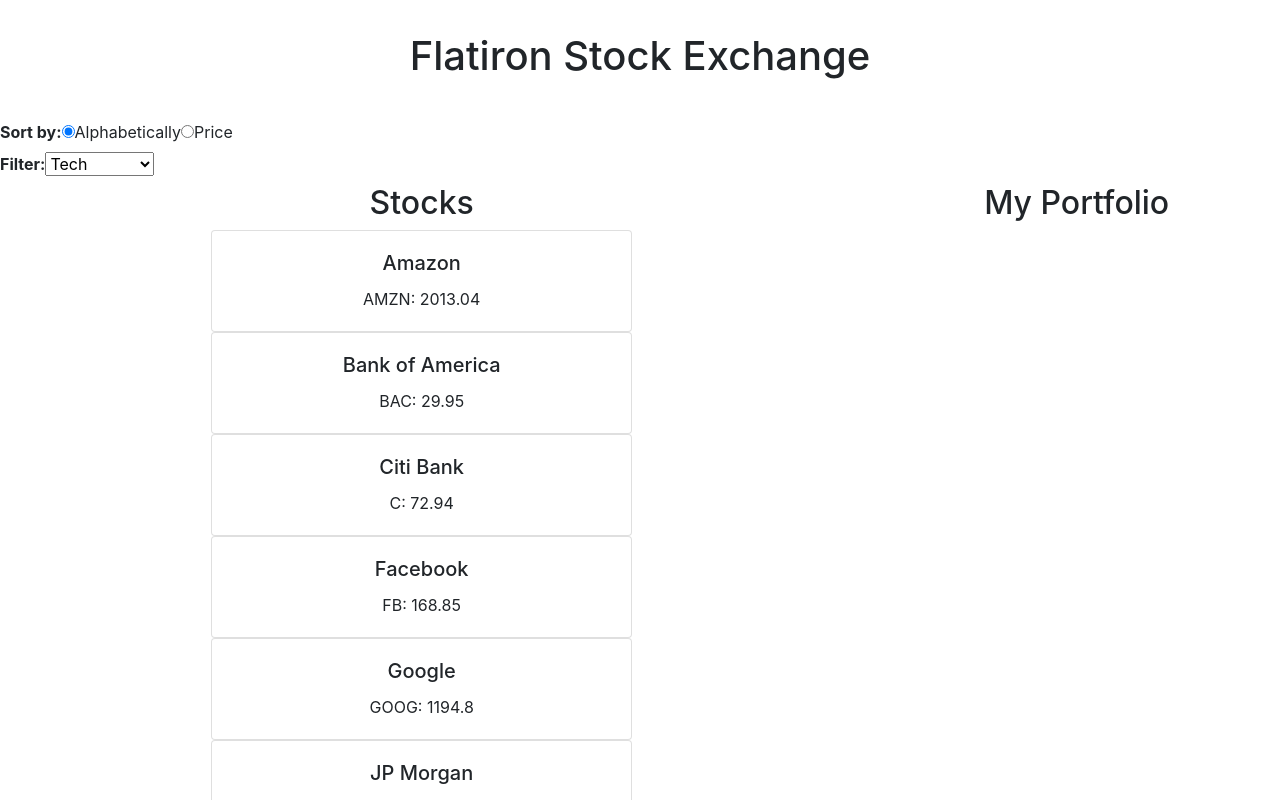
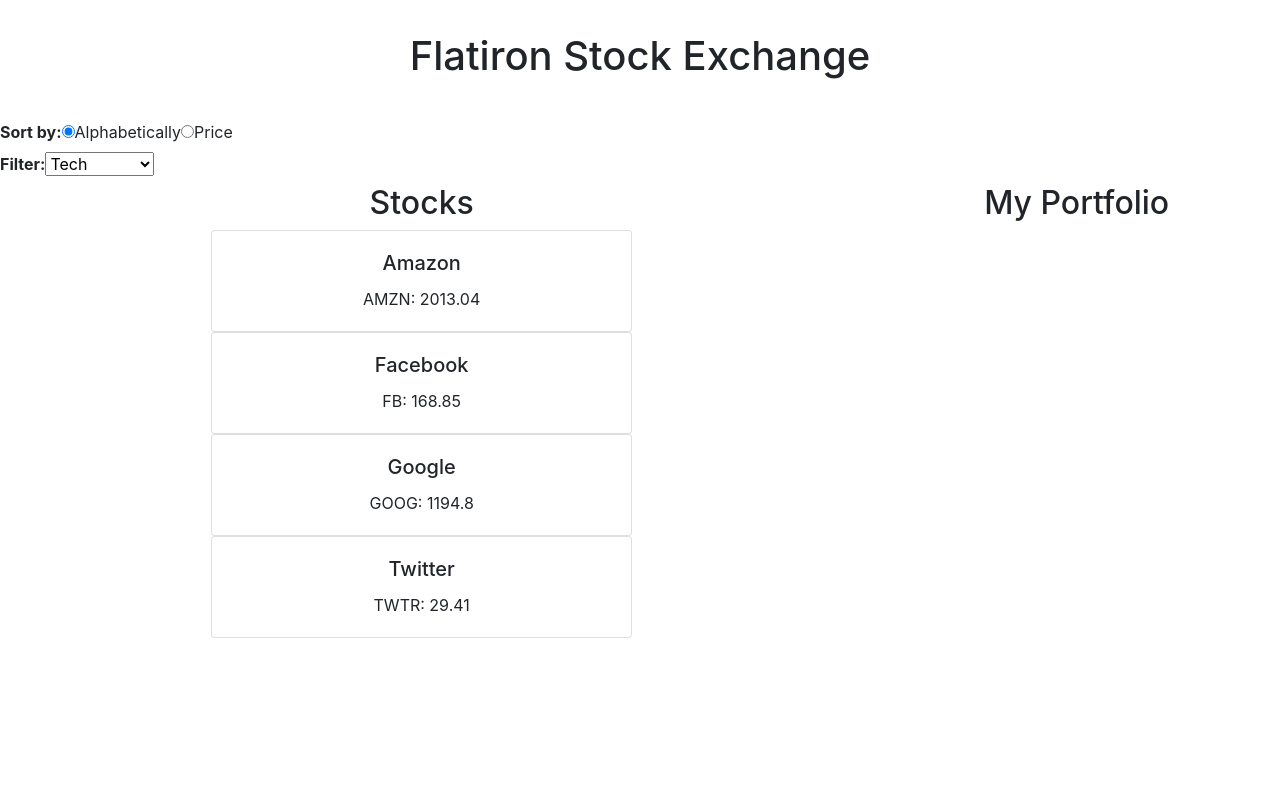
Before and after one commit to kogabe/west-se-042522-class-sessions, a React (Create React App) app in the folder 05-react-stocks/: page / in a window 1280 px wide. Shown: the top 800 px of the page. Built offline with nearby package versions, Linux system fonts and the light colour scheme; data requests are answered from the project's data file.

Commit message:
completes all deliverables 05

```diff
--- a/05-react-stocks/src/components/MainContainer.js
+++ b/05-react-stocks/src/components/MainContainer.js
@@ -8,6 +8,7 @@
   const [stocksArr, setStocksArr] = useState([])
   const [portfolio, setPortfolio] = useState([])
   const [sortBy, setSortBy] = useState("Alphabetically")
+  const [filterBy, setFilterBy] = useState("Tech")
 
   useEffect(() => {
     fetch("http://localhost:3001/stocks")
@@ -34,15 +35,20 @@
     }
   })
 
+  const filteredStocks = sortedStocks.filter(stock => stock.type === filterBy)
+
+
   return (
     <div>
       <SearchBar
         onChangeSort={setSortBy}
         sortBy={sortBy}
+        onChangeFilter={setFilterBy}
+        filterBy={filterBy}
       />
       <div className="row">
         <div className="col-8">
-          <StockContainer stocks={sortedStocks} onAddStock={addToPortfolio}/>
+          <StockContainer stocks={filteredStocks} onAddStock={addToPortfolio}/>
         </div>
         <div className="col-4">
           <PortfolioContainer stocks={portfolio} onRemoveStock={removeFromPortfolio}/>
--- a/05-react-stocks/src/components/SearchBar.js
+++ b/05-react-stocks/src/components/SearchBar.js
@@ -1,6 +1,6 @@
 import React from "react";
 
-function SearchBar({onChangeSort, sortBy}) {
+function SearchBar({onChangeSort, sortBy, onChangeFilter, filterBy}) {
   return (
     <div>
       <strong>Sort by:</strong>
@@ -27,7 +27,7 @@
       <br />
       <label>
         <strong>Filter:</strong>
-        <select onChange={null}>
+        <select value={filterBy} onChange={e => onChangeFilter(e.target.value)}>
           <option value="Tech">Tech</option>
           <option value="Sportswear">Sportswear</option>
           <option value="Finance">Finance</option>
```
